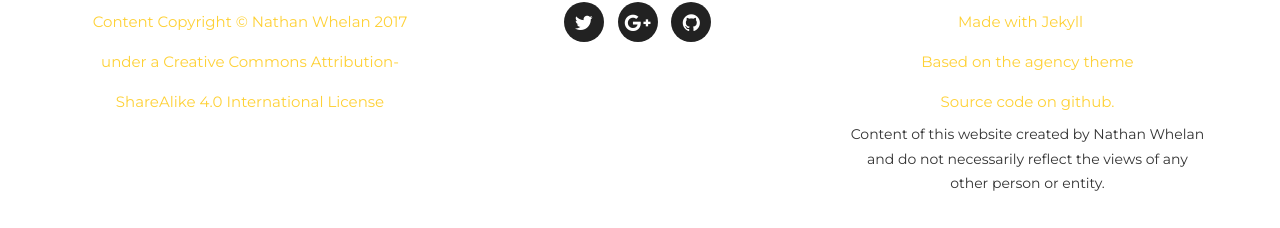
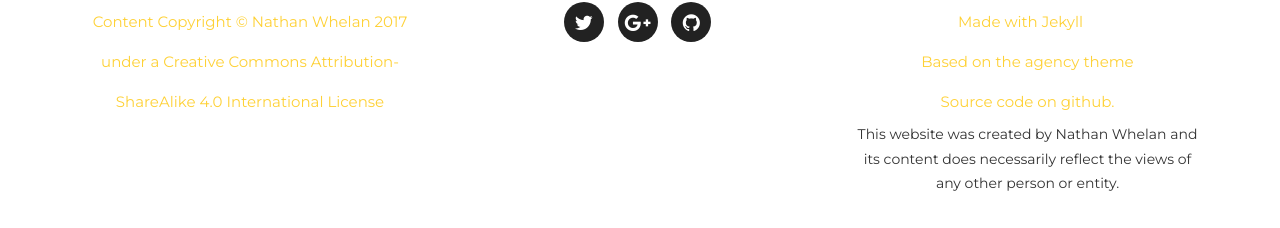
Before and after one commit to NathanWhelan/nathanwhelan.github.io, a Jekyll site: the page built from index.html, in a window 1280 px wide and 900 px high, scrolled down 4955 px. Shown: the part 669-897 px from the top of the window. Built offline with Jekyll 4.4.1, drawn with Linux system fonts in a browser that asks for light colours; some web fonts are replaced.

Commit message:
Update footer.html

```diff
--- a/_includes/footer.html
+++ b/_includes/footer.html
@@ -23,7 +23,7 @@
                         <li><a href="http://jekyllthemes.org/themes/agency/">Based on the agency theme</a>
                         </li>
                         <li><a href="https://github.com/nathanwhelan/nathanwhelan.github.io">Source code on github.</a>
-                        <li><p>Content of this website created by Nathan Whelan and do not necessarily reflect the views of any other person or entity.</p></li>
+                        <li><p>This website was created by Nathan Whelan and its content does necessarily reflect the views of any other person or entity.</p></li>
                     </ul>
                 </div>
             </div>
```
